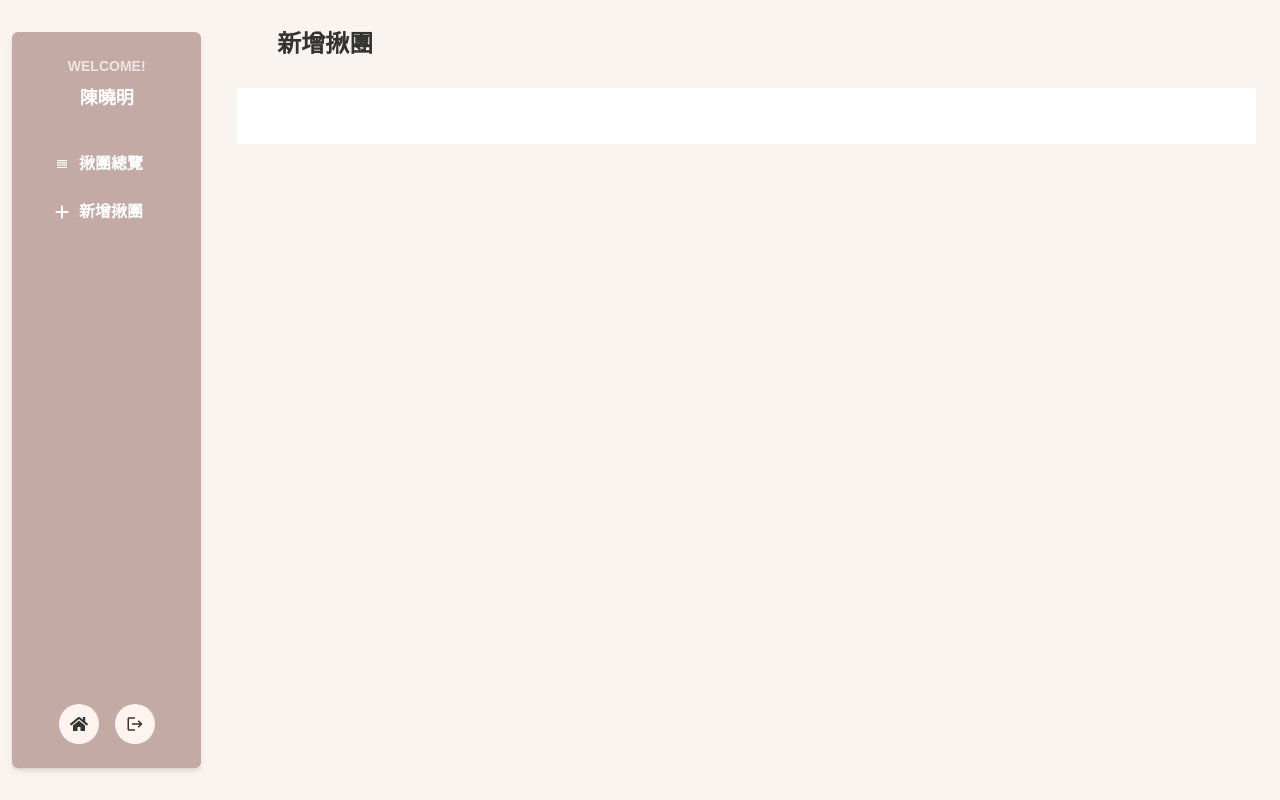
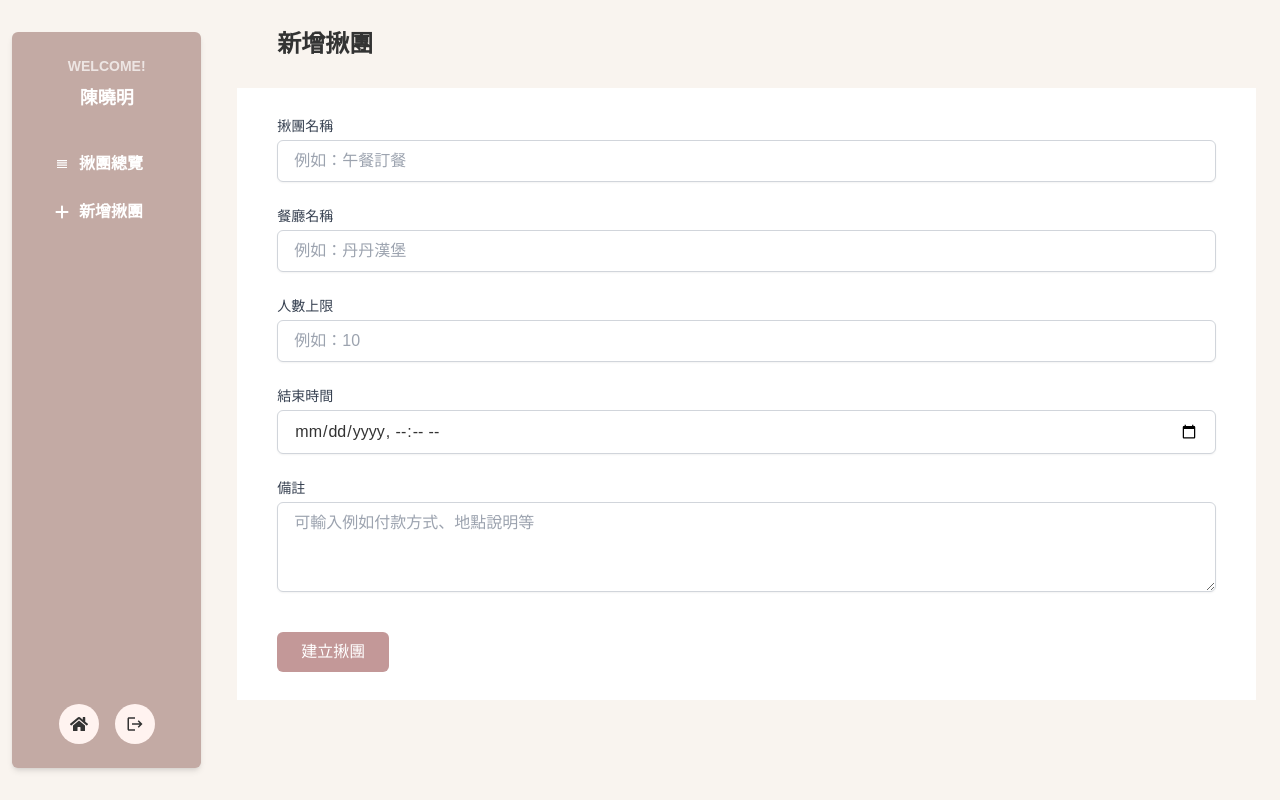
Before and after one commit to yijing0310/order-front, a Next.js app: page /member-center/add-group in a window 1280 px wide. Built offline with nearby package versions, Linux system fonts and the light colour scheme.

Commit message:
新增表單內容

```diff
--- a/app/member-center/add-group/page.js
+++ b/app/member-center/add-group/page.js
@@ -1,9 +1,8 @@
-'use client'
+"use client";
 import React from "react";
 
 export default function page() {
     return (
-
         <>
             <div className="sm:px-6 w-10/12">
                 <div className="px-4 md:px-10 py-4 md:py-7">
@@ -14,11 +13,106 @@ export default function page() {
                         >
                             新增揪團
                         </p>
-
                     </div>
                 </div>
-            <div className="bg-white py-4 md:py-7 px-4 md:px-8 xl:px-10">
+                <div className="bg-white py-4 md:py-7 px-4 md:px-8 xl:px-10 mb-4">
+                    {/* 表單內容 */}
+                    <form className="space-y-6 ">
+                        {/* 揪團名稱 */}
+                        <div>
+                            <label
+                                htmlFor="title"
+                                className="block text-sm font-medium text-gray-700"
+                            >
+                                揪團名稱
+                            </label>
+                            <input
+                                type="text"
+                                id="title"
+                                name="title"
+                                placeholder="例如：午餐訂餐"
+                                className="mt-1 block w-full px-4 py-2 border border-gray-300 rounded-md shadow-sm focus:ring-primary focus:border-primary"
+                            />
+                        </div>
 
+                        {/* 餐廳名稱 */}
+                        <div>
+                            <label
+                                htmlFor="restaurant"
+                                className="block text-sm font-medium text-gray-700"
+                            >
+                                餐廳名稱
+                            </label>
+                            <input
+                                type="text"
+                                id="restaurant"
+                                name="restaurant"
+                                placeholder="例如：丹丹漢堡"
+                                className="mt-1 block w-full px-4 py-2 border border-gray-300 rounded-md shadow-sm focus:ring-primary focus:border-primary"
+                            />
+                        </div>
+
+                        {/* 人數上限 */}
+                        <div>
+                            <label
+                                htmlFor="limit"
+                                className="block text-sm font-medium text-gray-700"
+                            >
+                                人數上限
+                            </label>
+                            <input
+                                type="number"
+                                id="limit"
+                                name="limit"
+                                placeholder="例如：10"
+                                min={0}
+                                className="mt-1 block w-full px-4 py-2 border border-gray-300 rounded-md shadow-sm focus:ring-primary focus:border-primary"
+                            />
+                        </div>
+
+                        {/* 結束時間 */}
+                        <div>
+                            <label
+                                htmlFor="endTime"
+                                className="block text-sm font-medium text-gray-700"
+                            >
+                                結束時間
+                            </label>
+                            <input
+                                type="datetime-local"
+                                id="endTime"
+                                name="endTime"
+                                className="mt-1 block w-full px-4 py-2 border border-gray-300 rounded-md shadow-sm focus:ring-primary focus:border-primary"
+                            />
+                        </div>
+
+                        {/* 備註 */}
+                        <div>
+                            <label
+                                htmlFor="note"
+                                className="block text-sm font-medium text-gray-700"
+                            >
+                                備註
+                            </label>
+                            <textarea
+                                id="note"
+                                name="note"
+                                rows={3}
+                                placeholder="可輸入例如付款方式、地點說明等"
+                                className="mt-1 block w-full px-4 py-2 border border-gray-300 rounded-md shadow-sm focus:ring-primary focus:border-primary"
+                            />
+                        </div>
+
+                        {/* 送出按鈕 */}
+                        <div className="pt-4">
+                            <button
+                                type="submit"
+                                className="w-full sm:w-auto px-6 py-2 bg-primary text-white font-medium rounded-md hover:bg-third transition"
+                            >
+                                建立揪團
+                            </button>
+                        </div>
+                    </form>
                 </div>
             </div>
         </>
```
Lines whose indentation alone changed are shown as unchanged.
